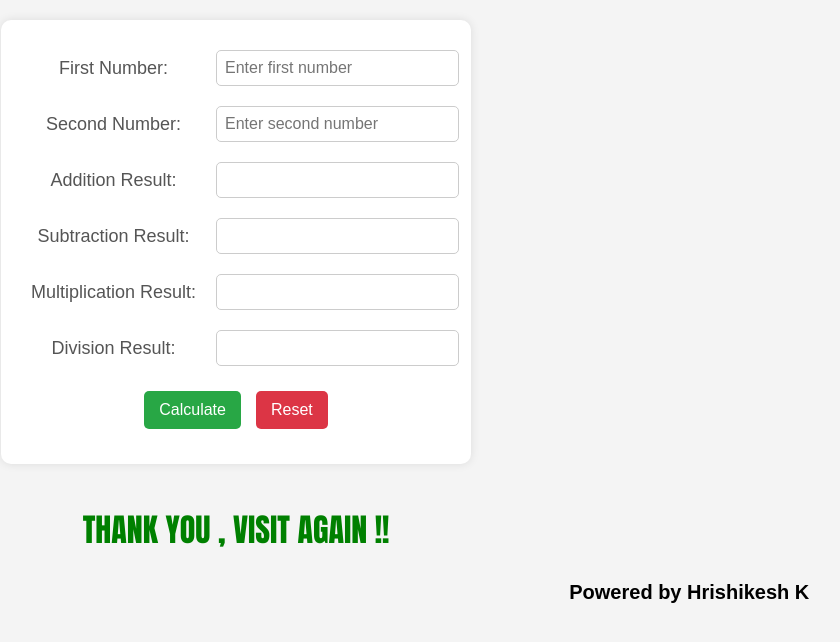
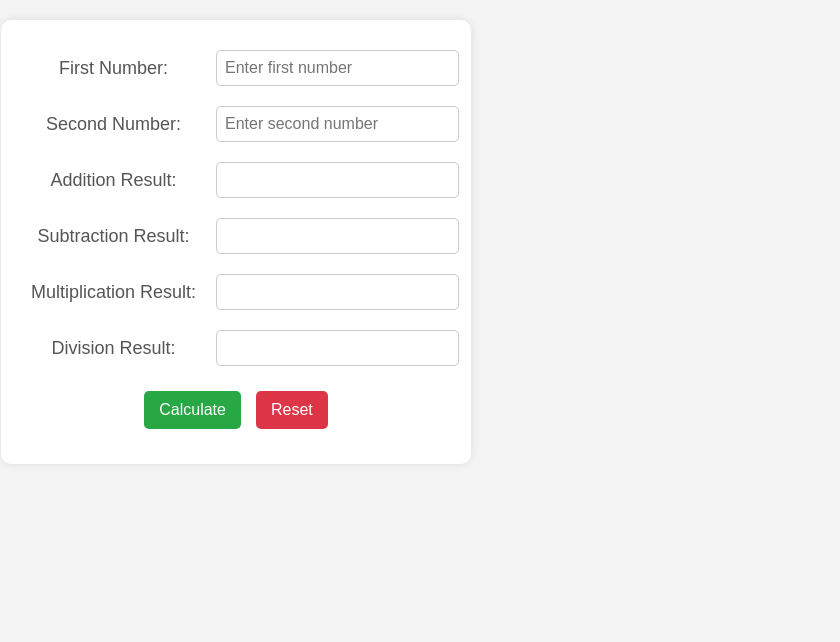
Before and after one commit to PMTTeam6/SimpleCalculator, a plain HTML site: page index.html in a window 1280 px wide. Shown: the part 78-720 px from the top of the page, without its empty margins (404-1244 px from the left). Drawn offline with Linux system fonts and the light colour scheme.

Commit message:
updated index.html

```diff
--- a/index.html
+++ b/index.html
@@ -41,16 +41,5 @@
                 </tr>
             </table>
         </form>
-        <br><br>
-        <center>
-<h3><font face="impact" size="6" color="green">
-    THANK YOU , VISIT AGAIN !!
-</font>
-</h3>
-</center>
-
-<h4 style="text-align:right; font-size:20px;">Powered by Hrishikesh K  &nbsp;  &nbsp; &nbsp; &nbsp; &nbsp; &nbsp;  </h5>
-
-
     </body>
 </html>
```
